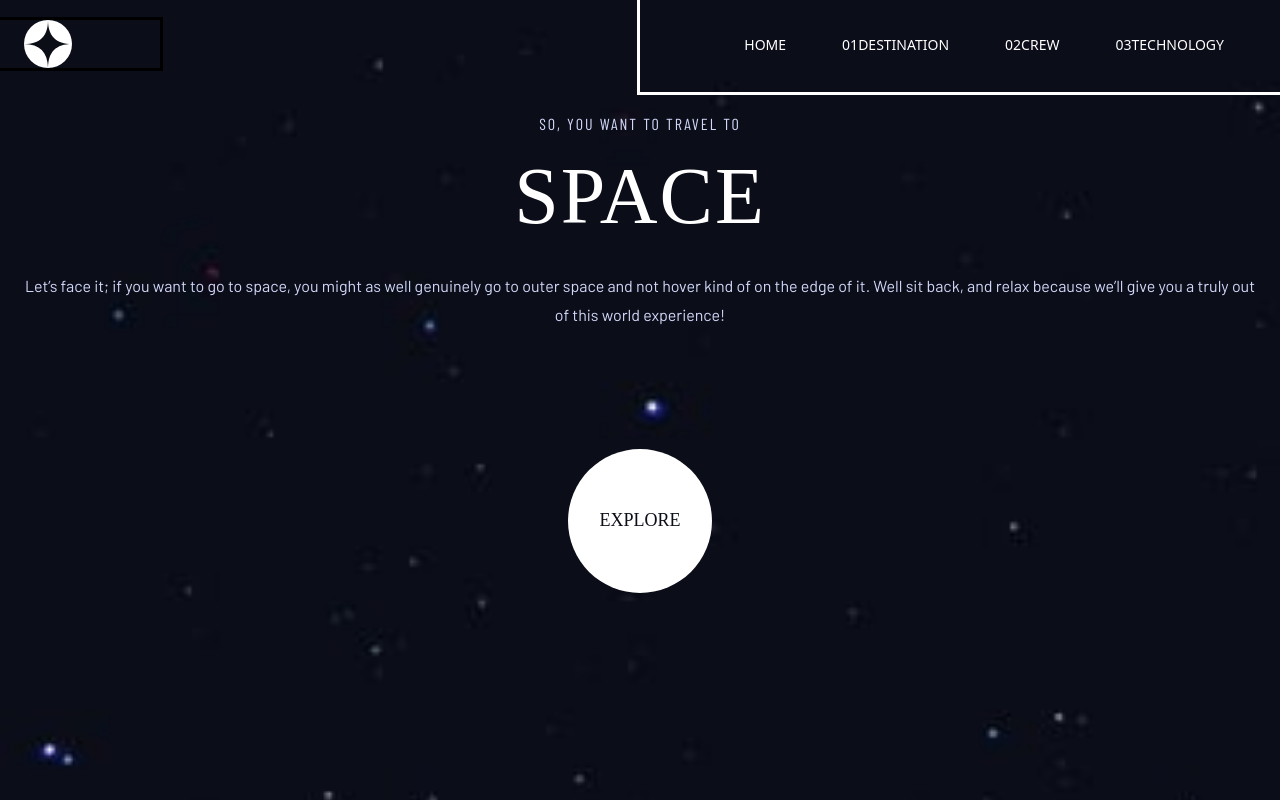
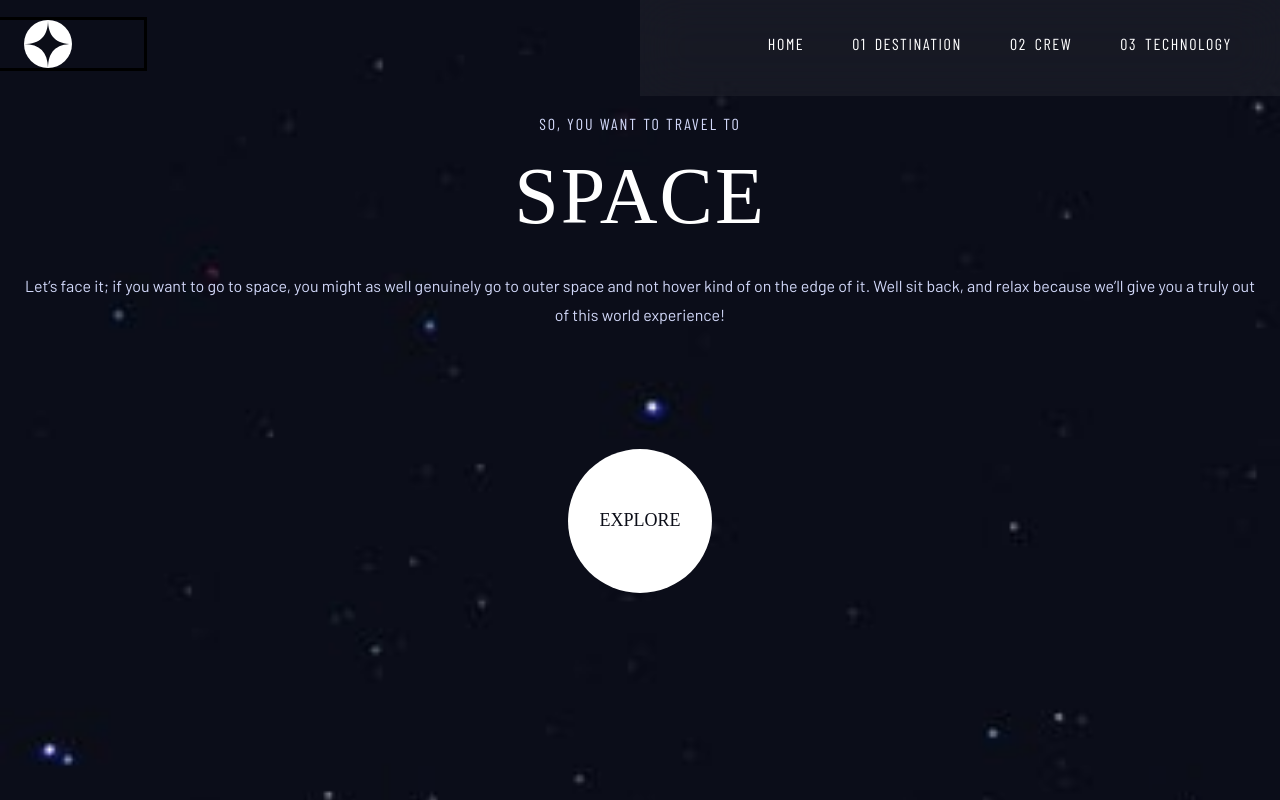
Before and after one commit to code-looney/space-app, a React (Vite) app: page / in a window 1280 px wide. Built offline with nearby package versions, Linux system fonts and the light colour scheme; a web font is replaced by a local one.

Commit message:
tb solution

```diff
--- a/src/components/Header.jsx
+++ b/src/components/Header.jsx
@@ -3,21 +3,19 @@ import { Link } from 'react-router-dom'
 
 const Header = () => {
   return (
-    <div className='w-full h-[88px] flex justify-between items-center'>
+    <div className='w-full h-[88px] flex justify-between items-center font-barlowCondensed  tracking-widest '>
         <div className='h-[40px] w-[187.5px] lg:h-[48px] lg:w-[160px] outline pl-[1.5em]'>
             <img className='h-[40px] w-[40px] lg:w-[48px] lg:h-[48px] cursor-pointer' src="/assets/shared/logo.svg" alt="" />
         </div>
-        <div className=' h-[40px] w-[187.5px] outline flex justify-end items-center pr-[1.5em lg:hidden'>
-            <Link><img className='h-[21px] w-[24px]' src="/assets/shared/icon-hamburger.svg" alt="" /></Link>
+        <div className=' h-[40px] w-[187.5px] lg:w-[640px] lg:h-[96px]  flex justify-end items-center  pr-[1.5em lg:absolute right-0 top-0 backdrop-blur-xl bg-white/5'>
+            <Link><img className='h-[21px] w-[24px] lg:hidden' src="/assets/shared/icon-hamburger.svg" alt="" /></Link>
         </div>
-            <div className='lg:block hidden w-[640px] text-white outline lg:h-[96px] uppercase' >
-              <ul className='flex h-full justify-end items-center text-[14px]'>
-                <li className='pr-[4em]'>Home</li>
-                <li className='pr-[4em]'><span>01</span>Destination</li>
-                <li className='pr-[4em]'><span>02</span>Crew</li>
-                <li className='pr-[4em]'><span>03</span>Technology</li>
+            <ul className='h-full w-full flex-row justify-end items-center pr-[3em] gap-[3em] text-[1rem] hidden lg:flex relative z-50 text-white uppercase'>
+                <li className=''>Home</li>
+                <li className='flex gap-[0.5em]'><span>01</span>Destination</li>
+                <li className='flex gap-[0.5em]'><span>02</span>Crew</li>
+                <li className='flex gap-[0.5em]'><span>03</span>Technology</li>
               </ul>
-            </div>
     </div>
   )
 }
```
